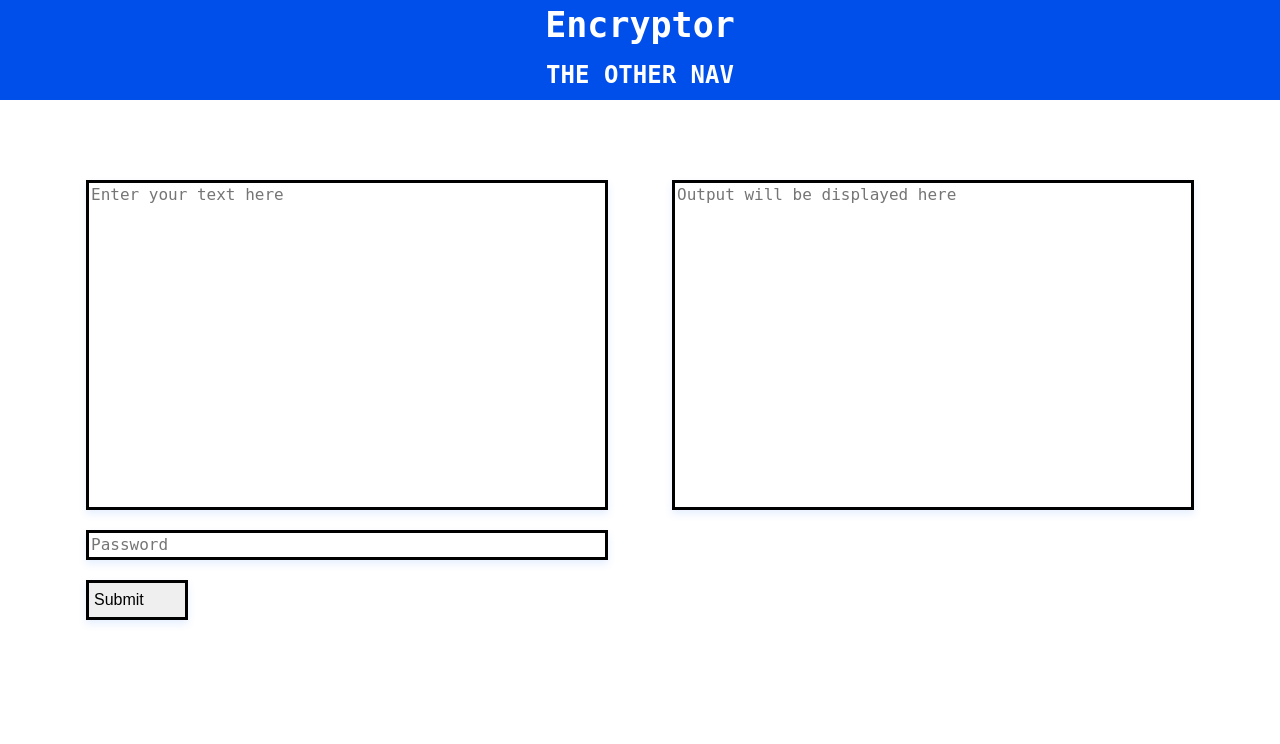
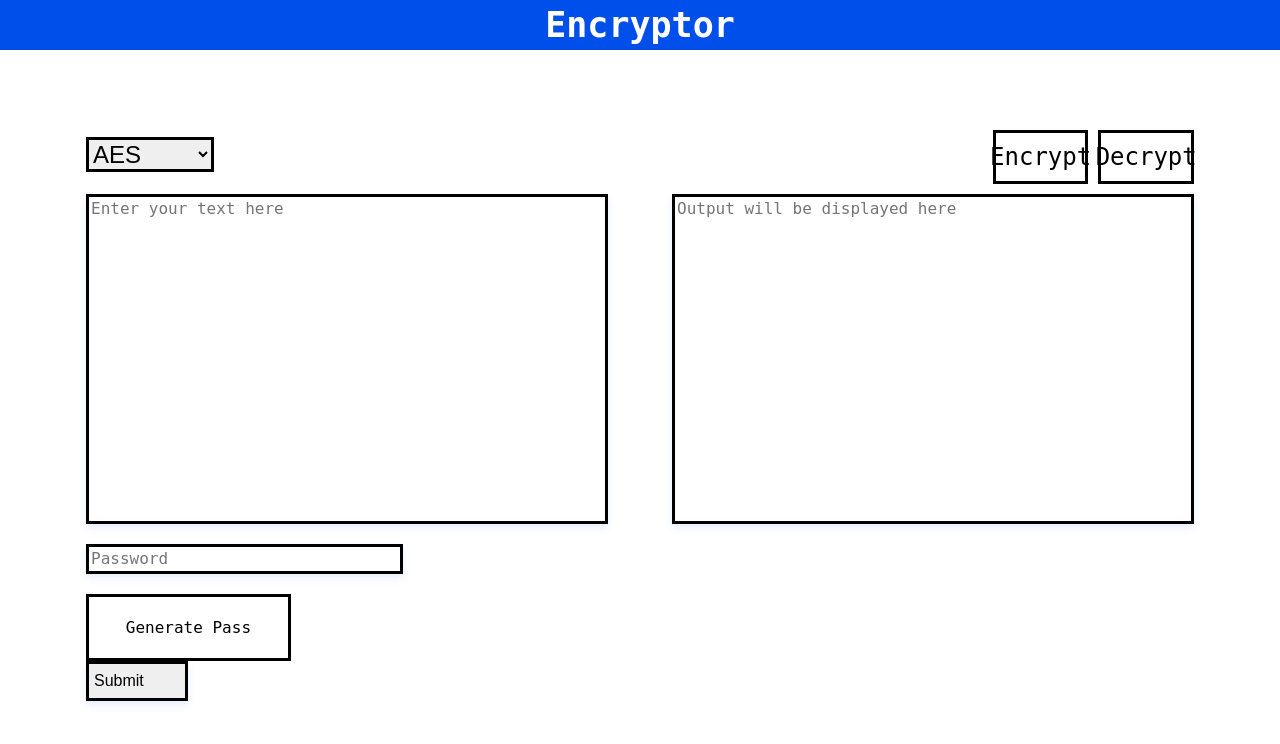
Before and after one commit to Outdatedcandy92/Encryptor, a Flask app: page / in a window 1280 px wide. Shown: the top 744 px of the page. Run offline with Flask 3, Linux system fonts and the light colour scheme.

Commit message:
added encryption types + ui improve

```diff
--- a/main.py
+++ b/main.py
@@ -3,9 +3,11 @@ from cryptography.hazmat.primitives.ciphers import Cipher, algorithms, modes
 from cryptography.hazmat.backends import default_backend
 from cryptography.hazmat.primitives import padding
 import base64
+from cryptography.hazmat.primitives.asymmetric import rsa
+from cryptography.hazmat.primitives import serialization
 app = Flask(__name__)
 
-def Encrypt(text_data, key):
+def Encrypt_AES(text_data, key):
     # Ensure key is 32 bytes (AES-256)
     key = key.encode().ljust(32, b'\0')[:32]
     # Create a new AES cipher
@@ -19,7 +21,46 @@ def Encrypt(text_data, key):
     # Encode the encrypted text to base64
     encoded_text = base64.b64encode(encrypted_text).decode()
     return encoded_text
-    print(encoded_text)
+
+def Encrypt_DES(text_data, key):
+    # Ensure key is 8 bytes (DES)
+    key = key.encode().ljust(8, b'\0')[:8]
+    # Create a new DES cipher
+    cipher = Cipher(algorithms.TripleDES(key), modes.ECB(), backend=default_backend())
+    encryptor = cipher.encryptor()
+    # Pad the plaintext to be DES block size compliant
+    padder = padding.PKCS7(algorithms.TripleDES.block_size).padder()
+    padded_data = padder.update(text_data.encode()) + padder.finalize()
+    # Encrypt the padded plaintext
+    encrypted_text = encryptor.update(padded_data) + encryptor.finalize()
+    # Encode the encrypted text to base64
+    encoded_text = base64.b64encode(encrypted_text).decode()
+    return encoded_text
+
+def Encrypt_3DES(text_data, key):
+    # Ensure key is 24 bytes (3DES)
+    key = key.encode().ljust(24, b'\0')[:24]
+    # Create a new 3DES cipher
+    cipher = Cipher(algorithms.TripleDES(key), modes.ECB(), backend=default_backend())
+    encryptor = cipher.encryptor()
+    # Pad the plaintext to be 3DES block size compliant
+    padder = padding.PKCS7(algorithms.TripleDES.block_size).padder()
+    padded_data = padder.update(text_data.encode()) + padder.finalize()
+    # Encrypt the padded plaintext
+    encrypted_text = encryptor.update(padded_data) + encryptor.finalize()
+    # Encode the encrypted text to base64
+    encoded_text = base64.b64encode(encrypted_text).decode()
+    return encoded_text
+
+def encrypt_type(text_data, key, opt):
+    if opt == "aes":
+        return Encrypt_AES(text_data, key)
+    elif opt == "des":
+        return Encrypt_DES(text_data, key)
+    elif opt == "3des":
+        return Encrypt_3DES(text_data, key)
+
+
 
 @app.route('/')
 def index():
@@ -31,7 +72,11 @@ def upload_text():
     print(request.form)  # Debugging line
     text_data = request.form['text']
     key = request.form['Pass']
-    encrypted_text = Encrypt(text_data, key)
-    return render_template('index.html',encout=encrypted_text)
+    opt = request.form['encryptionType']
+
+    data = encrypt_type(text_data,key,opt)
+
+    return render_template('index.html',encout=data)
+
 
 app.run(host='0.0.0.0', port=8080)
--- a/static/style.css
+++ b/static/style.css
@@ -9,7 +9,7 @@ section{
     max-height: 100vh;
     max-width: 100vw;
 }
-nav {
+.nav1 {
     display: flex;
     align-items: center;
     justify-content: center;
@@ -20,7 +20,7 @@ nav {
     width: 100%;
     height: 50px;
 }
-nav * {
+.nav1 * {
     margin: 0;
 }
 .heading{
@@ -31,10 +31,23 @@ nav * {
     justify-content: left;
     font-size: 15vh;
 }
-
+.passarea{
+    width: 40vw;
+}
+.passgen{
+    border: 3px solid #000000;
+    font-size: 16px; /* Consider if this size works with the new height */
+    height: auto; /* Adjust based on content, or set a minimum height */
+    min-height: 40px; /* Example minimum height */
+    width: 40%;
+    text-align: center;
+    padding: 5px; /* Add padding to prevent text touching the border */
+    box-sizing: border-box; /* Include padding and border in the element's total width and height */
+    overflow: auto; /* Add scrollbars if content overflows */
+}
 #Pass {
     display: block;
-    width: 40vw;
+    width: 60%;
     height: 20px;
     border: 3px solid #000000;
     font-size: 16px;
@@ -90,3 +103,39 @@ nav * {
     flex: 1; /* Each child div takes up equal space */
     margin-bottom: 20px;
 }
+.othernav {
+    display: flex;
+    justify-content: space-between;
+    align-items: center;
+    font-size: 10px;
+    width: 100%; /* Adjusted to take full width of its parent */
+    margin-bottom: 2vh;
+    height: 6vh;
+}
+
+
+
+.nav-right {
+    display: flex;
+    height: 100%;
+
+}
+.nav-right > div {
+    display: flex; /* Enables flexbox for each child div */
+    justify-content: center; /* Centers content horizontally */
+    align-items: center; /* Centers content vertically */
+    margin-left: 10px;
+    width: 7vw;
+    font-size: 3vh;
+    height: 100%; /* Ensure the div takes full height of its parent */
+    border: 3px solid #000; /* Example: 1px solid black border */
+}
+.nav-left select{
+    display: flex; /* Enables flexbox for each child div */
+    justify-content: center; /* Centers content horizontally */
+    align-items: center; /* Centers content vertically */
+    width: 10vw;
+    font-size: 3vh;
+    height: 100%; /* Ensure the div takes full height of its parent */
+    border: 3px solid #000; /* Example: 1px solid black border */
+}
--- a/templates/index.html
+++ b/templates/index.html
@@ -9,15 +9,34 @@
 </head>
 <body>
 
-    <nav>
+    <nav class="nav1">
         <h1 class="heading">Encryptor</h1>
     </nav>
-    <nav class="othernav">
-        <h1>THE OTHER NAV</h1>
-    </nav>
+
 
     <div class="input-container">
+
+
+
         <form action="/" method="post">
+
+            <nav class="othernav">
+
+                <div class="nav-left">
+                    <select name="encryptionType" id="encryptionType">
+                        <option value="aes">AES</option>
+                        <option value="des">DES</option>
+                        <option value="3des">3DES</option>
+                    </select>
+                </div>
+
+                <div class="nav-right">
+                    <div>Encrypt</div>
+                    <div>Decrypt</div>
+                </div>
+            </nav>
+
+
             <div class="textareas-container">
                 <div class="textarea-wrap">
                     <textarea id="myText" name="text" placeholder="Enter your text here"></textarea>
@@ -26,7 +45,11 @@
                     <textarea id="outputText" name="outputText" placeholder="Output will be displayed here" readonly>{{encout}}</textarea>
                 </div>
             </div>
-            <textarea id="Pass" name="Pass" placeholder="Password"></textarea>
+            <div class="passarea">
+                <textarea id="Pass" name="Pass" placeholder="Password"></textarea>
+                <div class="passgen"><p>Generate Pass</p></div>
+            </div>
+
             <input id="subbtn" type="submit" value="Submit">
         </form>
     </div>
```
